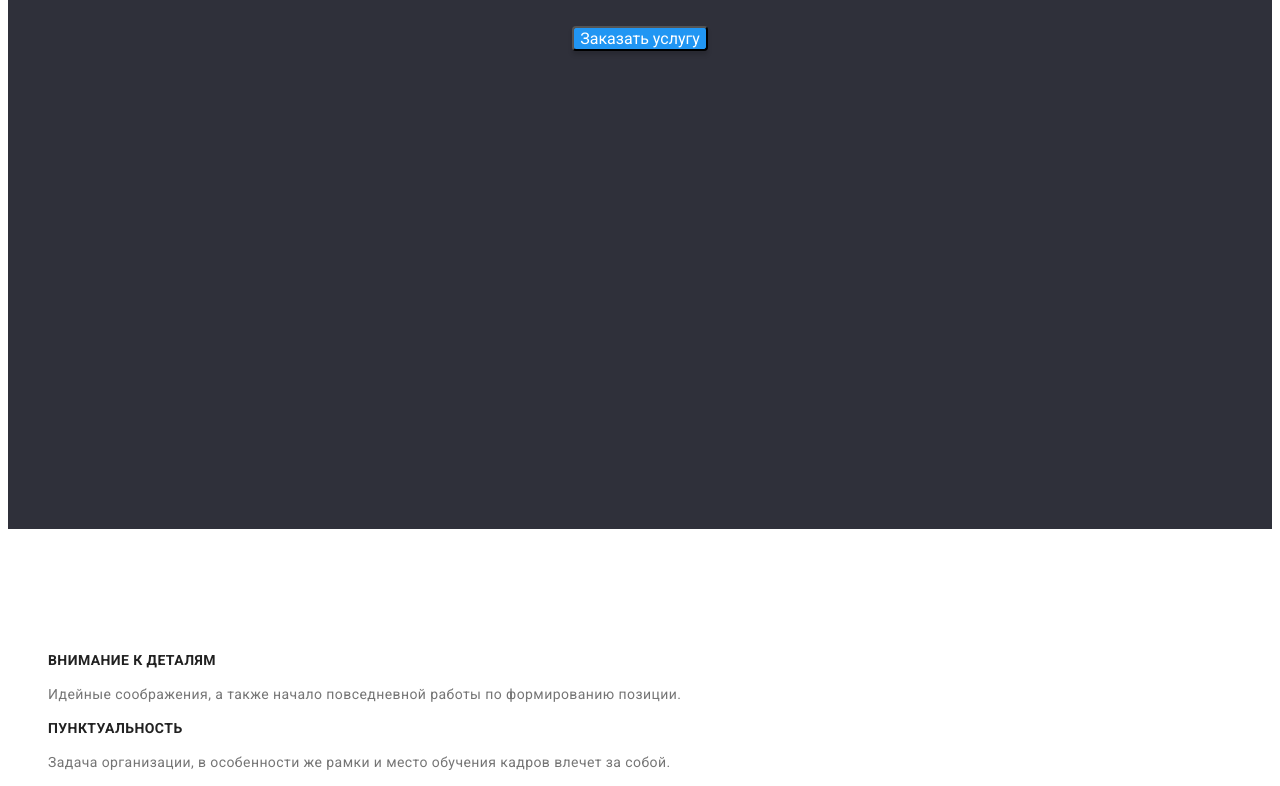
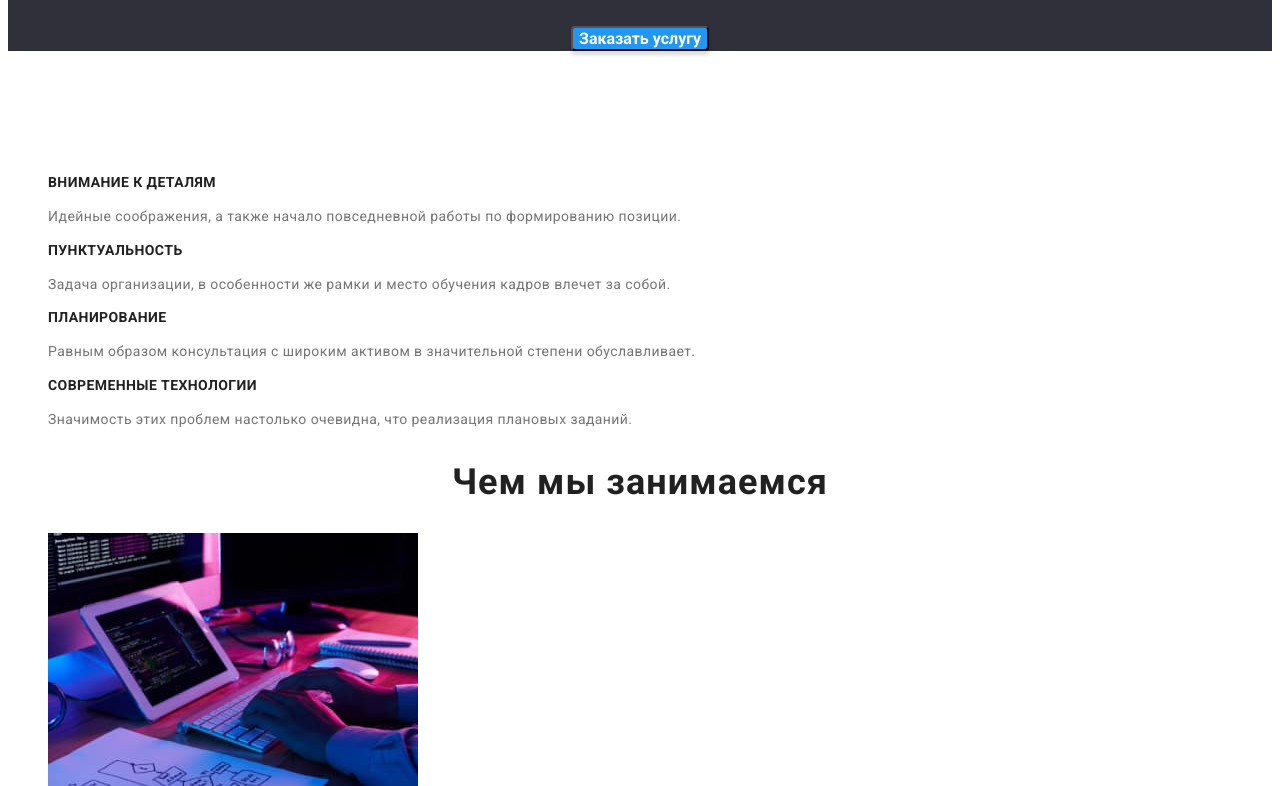
Before and after one commit to TarasKovalyshyn/goit-markup-hw-02, a plain HTML site: page index.html in a window 1280 px wide. Shown: the part 273-1059 px from the top of the page. Drawn offline with Linux system fonts and the light colour scheme.

Commit message:
corected mistakes

```diff
--- a/css/styles.css
+++ b/css/styles.css
@@ -79,8 +79,6 @@ ul {
 /*-----------main------------*/
 
 .bussines {
-    width: 100%;
-    height: 600px;
     background: #2F303A;
     text-align: center;
 }
@@ -98,6 +96,7 @@ ul {
 
 .bussines-button {
     font-family: inherit;
+    font-weight: 700;
     font-size: 16px;
     background: var(--main-second-color);
     box-shadow: 0px 4px 4px rgba(0, 0, 0, 0.15);
@@ -146,7 +145,6 @@ ul {
 }
 
 .proposition-text {
-    font-style: normal;
     font-size: 14px;
     line-height: 1.7;
     letter-spacing: 0.03em;
```
